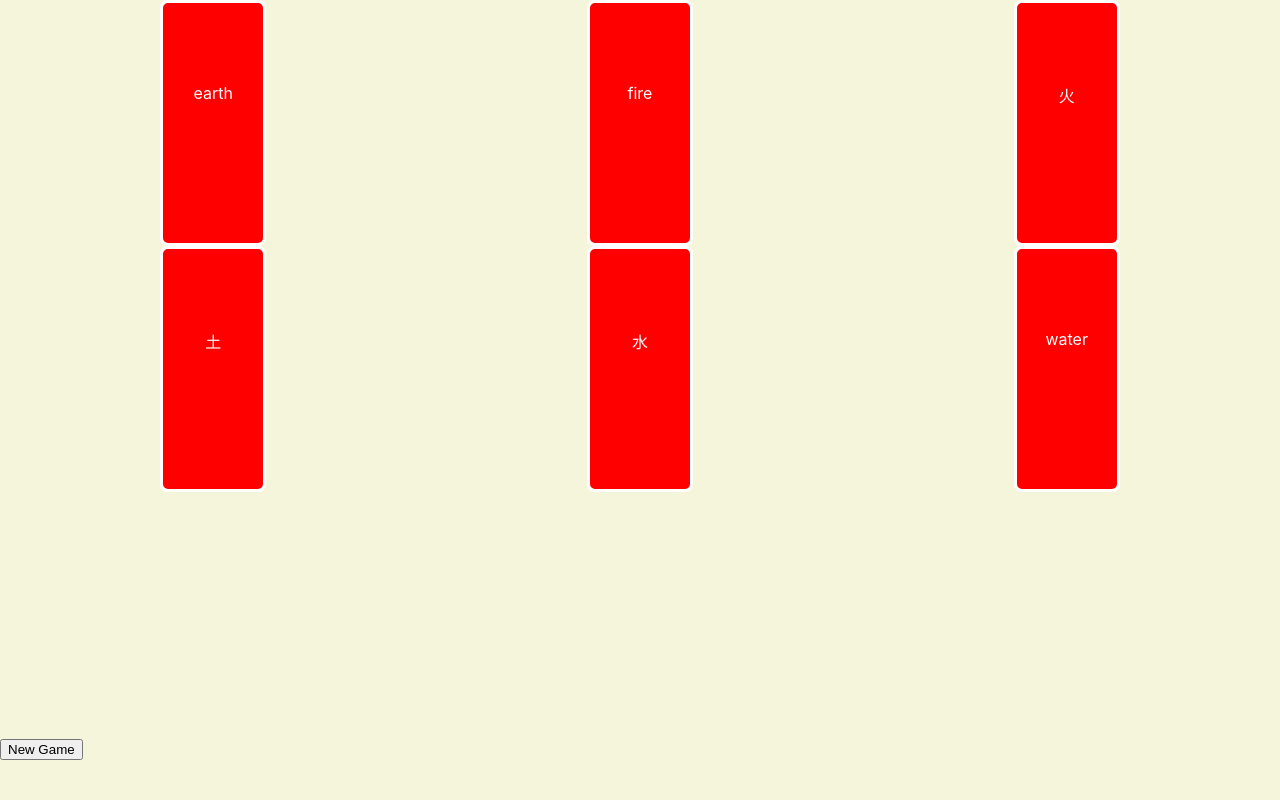
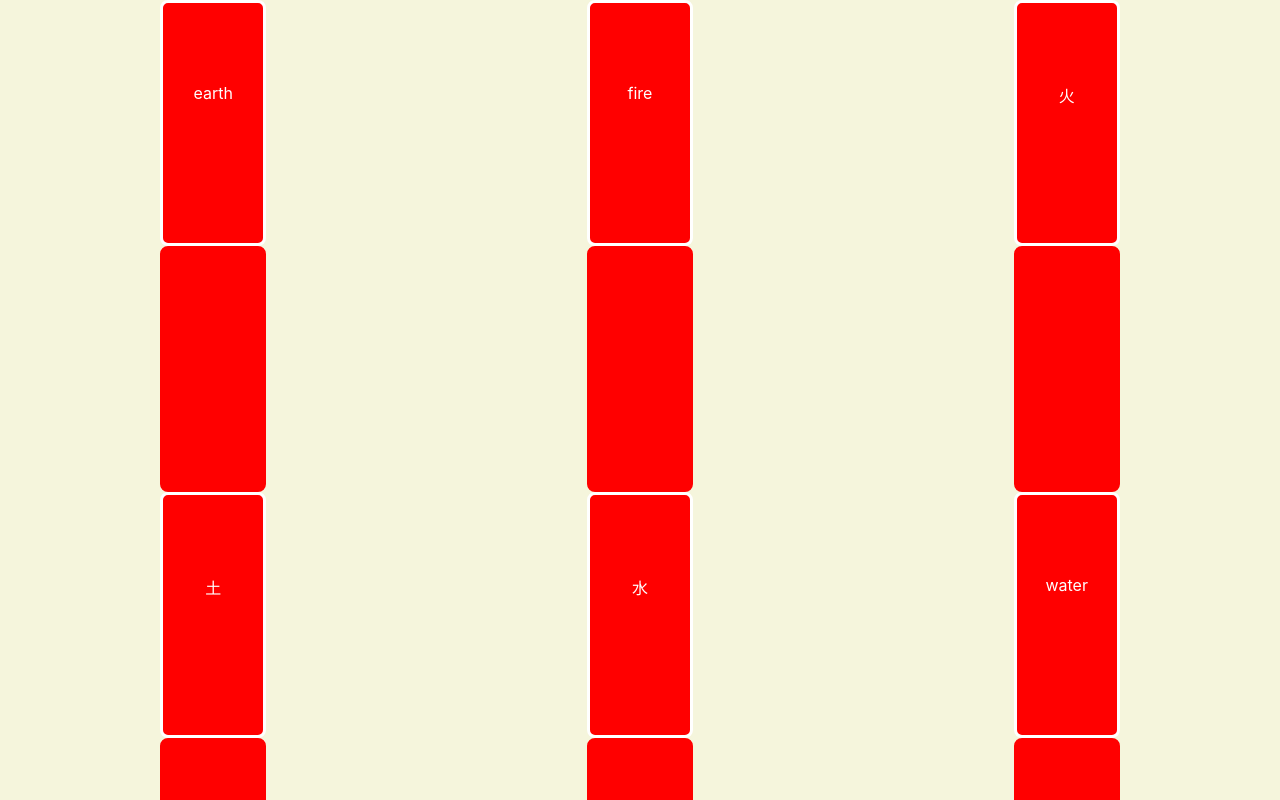
Before and after one commit to mikako-shirai/Kanji-Memory-Game, a React (Create React App) app: page / in a window 1280 px wide. Both pictures are taken after a click on the button "New Game". Shown: the top 800 px of the page. Built offline with nearby package versions, Linux system fonts and the light colour scheme.

Commit message:
Feat: create function to compare matches and respond accordingly while preventing duplicate card selection
Co-authored-by: JonrGull <jonrgull@users.noreply.github.com>
Co-authored-by: Constantine7s <constantine7s@users.noreply.github.com>

```diff
--- a/public/index.html
+++ b/public/index.html
@@ -23,7 +23,7 @@
       work correctly both with client-side routing and a non-root public URL.
       Learn how to configure a non-root public URL by running `npm run build`.
     -->
-    <title>React App</title>
+    <title>Kanji Game</title>
   </head>
   <body>
     <noscript>You need to enable JavaScript to run this app.</noscript>
--- a/src/App.css
+++ b/src/App.css
@@ -10,7 +10,7 @@ body {
 
 }
 
-.card {
+.card-front {
   color: white;
   background-color: red;
   text-align: center;
@@ -23,3 +23,18 @@ body {
   border-radius: 8px;
   cursor: pointer;
 }
+
+
+.card-flipped {
+  color: red;
+  background-color: red;
+  text-align: center;
+  height: 160px;
+  width: 100px;
+  padding:0px;
+  padding-top: 80px;
+  margin: 0 auto;
+  border: solid;
+  border-radius: 8px;
+  cursor: pointer;
+}
--- a/src/App.js
+++ b/src/App.js
@@ -2,18 +2,20 @@ import './App.css';
 import { useState, useEffect } from 'react'
 // import cardList from './cardlist.jsx'
 
-const kanjiArr = [{src: "fire", meaning: "fire", flipped: false},
- {src: "火", meaning: "fire", flipped: false},
- {src: "water", meaning: "water", flipped: false},
- {src: "水", meaning: "water", flipped: false},
- {src: "earth", meaning: "earth", flipped: false},
- {src: "土", meaning: "earth", flipped: false}
+const kanjiArr = [{name: "fire", meaning: "fire", flipped: false},
+ {name: "火", meaning: "fire", flipped: false},
+ {name: "water", meaning: "water", flipped: false},
+ {name: "水", meaning: "water", flipped: false},
+ {name: "earth", meaning: "earth", flipped: false},
+ {name: "土", meaning: "earth", flipped: false}
 ];
 
 
 export default function App() {
   const [cards, setCards] = useState([]);
   const [flipped, setFlipped] = useState([]);
+  const [choice1, setChoice1] = useState(null)
+  const [choice2, setChoice2] = useState(null)
   const [turns, setTurns] = useState(0)
 
 
@@ -21,33 +23,71 @@ export default function App() {
     let shuffled = [...kanjiArr].sort(() => Math.random() - 0.5)
     .map((card) => ({...card, id: Math.random()}));
 
+
+
     setCards(shuffled)
     setTurns(0)
   }
 
+  function checkMatch(){
+    if(choice1 && choice2){
+      if (choice1.meaning === choice2.meaning ) {
+        choice1.flipped = true;
+        choice2.flipped = true;
 
-  useEffect(() => {
-  // if they matched => we keep them
-   //else we flip them back, [turn]
-  }, [flipped]);
+        setChoice1(null);
+        setChoice2(null);
+      } else {
+        choice1.flipped = false;
+        choice2.flipped = false;
+        setChoice1(null);
+        setChoice2(null);
+      }
+    }
+  }
 
-  useEffect(() => {
-    console.log(turns)
+  function setChoices(card){
+    if (!choice1 || !choice2){
+      if(!choice1){
+        setChoice1(card)
+      } else {
+        setChoice2(card)
+      }
+    }
+  }
 
+  function handleClick(card) {
 
-  }, [turns]);
-
-  function handleClick() {
-    console.log("card clicked")
-    console.log(cards)
+    if (!card.flipped){
+      card.flipped = true
+      setChoices(card);
+    }
     setTurns(turns + 1)
   }
 
   function displayCards() {
-   return cards.map(card => {
-       return <ul className = "card" onClick={handleClick} id={card.id} >{card.src}</ul>
-   })
-  }
+    return cards.map(card => {
+        return (
+        <div className = "card" key={card.id} onClick={() => handleClick(card)}>
+         <ul className = "card-front" >{card.name}</ul>
+         <ul className = "card-flipped" >{card.name}</ul>
+        </div>)
+    })
+   }
+
+  useEffect(() =>{
+    checkMatch();
+    },[choice1, choice2])
+
+    // useEffect(() => {
+    //   // if they matched => we keep them
+    //    //else we flip them back, [turn]
+    //   }, [flipped]);
+
+      useEffect(() => {
+
+      }, [turns]);
+
 
   return (
       <div>
@@ -55,13 +95,7 @@ export default function App() {
         {displayCards()}
       </div>
       <button onClick={cardShuffle}>New Game</button>
-
       </div>
       )
 
 };
-
-
-
-
-  // post the images here
--- a/src/Server/server.js
+++ b/src/Server/server.js
@@ -1,6 +1,6 @@
 const express = require('express')
 const app = express()
-const port = process.env.PORT || 80;
+const port = process.env.PORT || 8080;
 
 
 app.get('/', (req, res) => {
```
Also changed, not shown: public/manifest.json.
